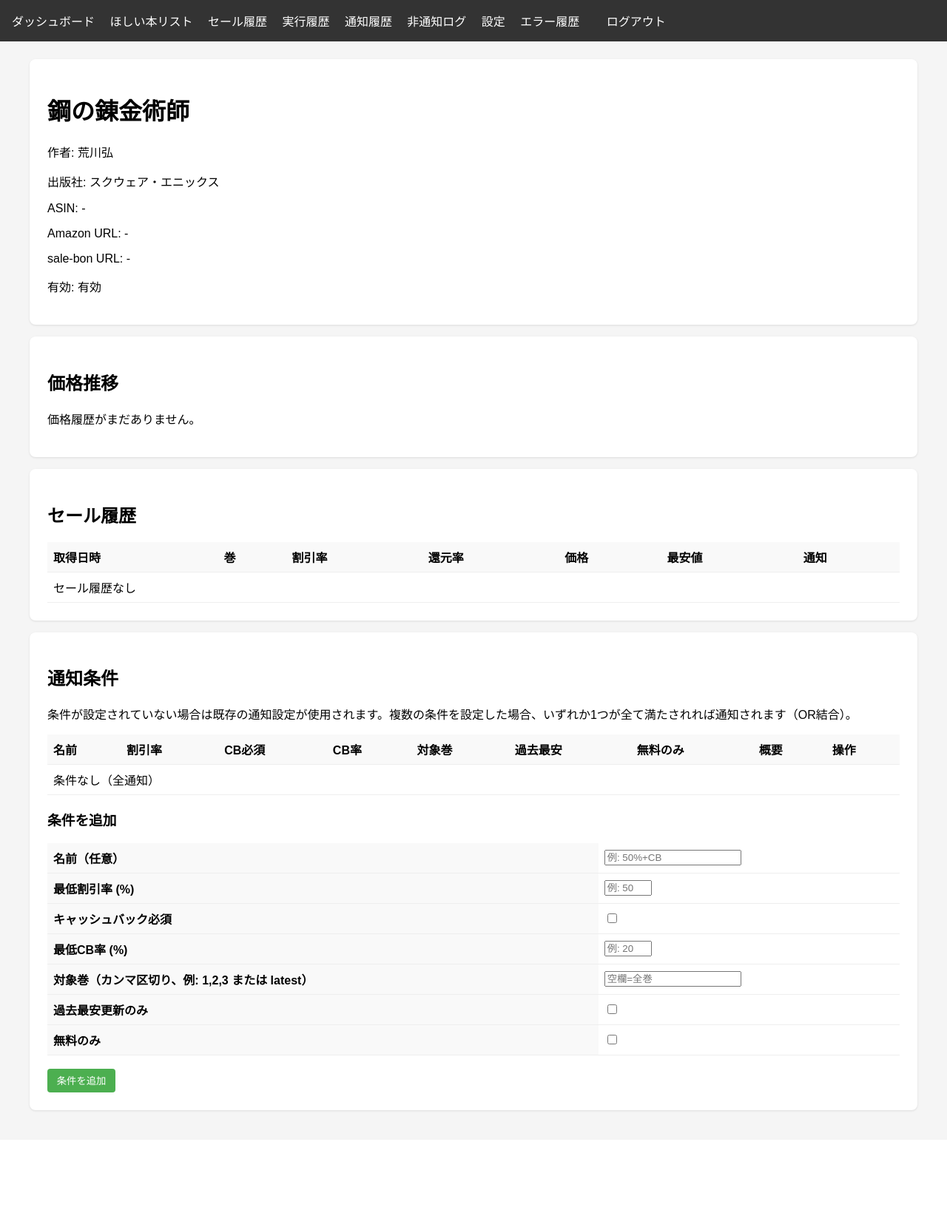
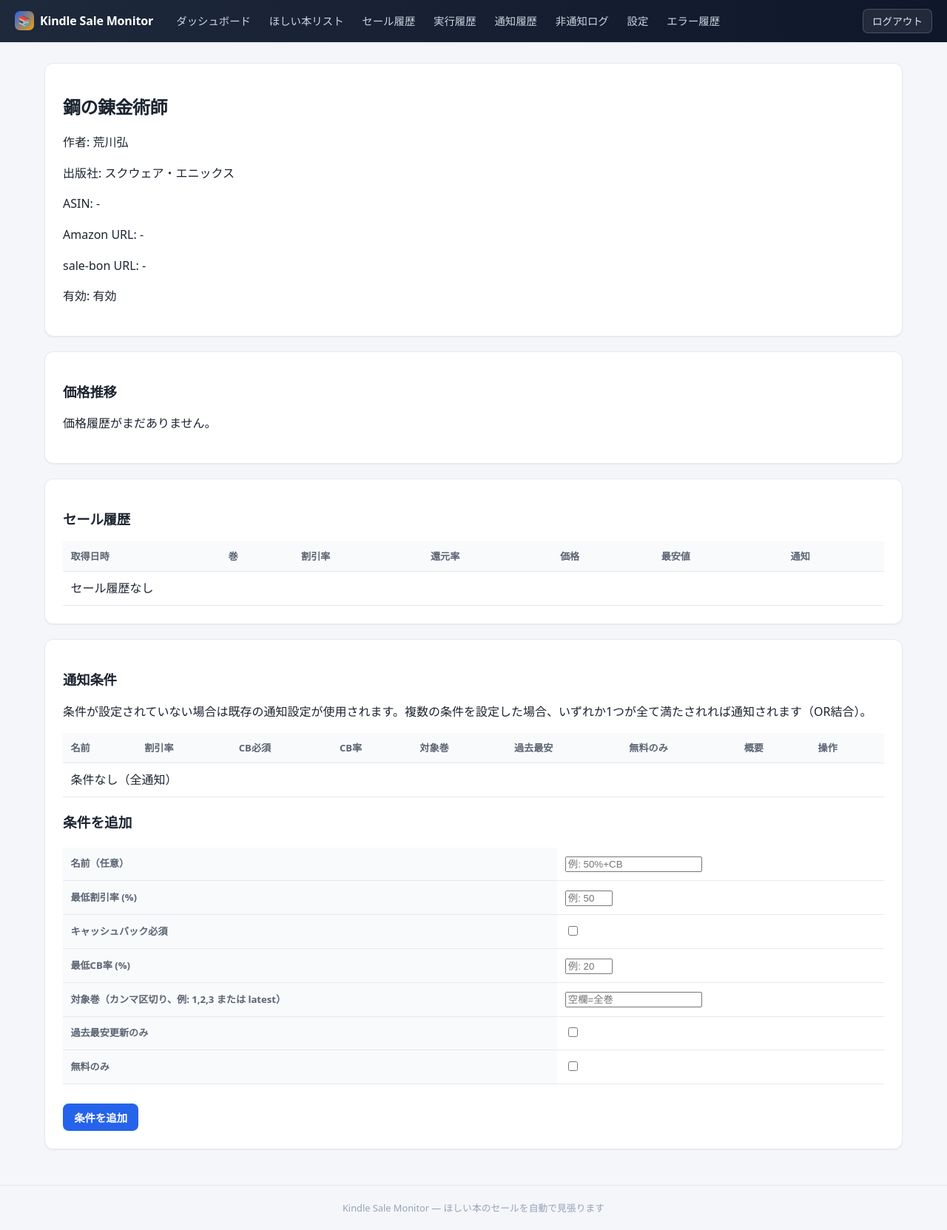
Before and after one commit to sota1111/kindle-sale-monitor, a FastAPI app: page /books/1 in a window 1280 px wide. Shown: the whole page at 74% size. Before the commit the page ends 1504 px from the top, so only its background shows below. Run offline with FastAPI, Linux system fonts and the light colour scheme; the visitor is signed in with stand-in values (Sample User, id 1); data that the repository does not hold is empty.

Commit message:
feat(SOT-872): refresh server-rendered UI with cohesive design system
Rework base.html shared styles (design tokens, branded sticky nav with
mark, refined cards/tables/buttons, footer) — lifts every page that
extends it — and restyle the standalone login page to match.

Satisfies 機能美 criteria: brand consistency, layout hierarchy,
contrast, function-first nav. Template-only change.

Co-Authored-By: Claude Opus 4.8 <noreply@anthropic.com>

```diff
--- a/app/templates/base.html
+++ b/app/templates/base.html
@@ -5,21 +5,74 @@
     <meta name="viewport" content="width=device-width, initial-scale=1.0">
     <title>{% block title %}Kindle Sale Monitor{% endblock %}</title>
     <style>
-        body { font-family: sans-serif; margin: 0; padding: 0; background: #f5f5f5; }
-        nav { background: #333; color: white; padding: 1rem; }
-        nav a { color: white; text-decoration: none; margin-right: 1rem; }
-        nav a:hover { text-decoration: underline; }
-        main { padding: 1.5rem; max-width: 1200px; margin: 0 auto; }
-        .card { background: white; border-radius: 8px; padding: 1.5rem; margin-bottom: 1rem; box-shadow: 0 1px 3px rgba(0,0,0,0.1); }
+        :root {
+            --canvas: #f4f6f9;
+            --surface: #ffffff;
+            --border: #e6e9ee;
+            --ink: #1c2430;
+            --muted: #5b6472;
+            --primary: #2563eb;
+            --primary-hover: #1d4ed8;
+            --danger: #dc2626;
+            --danger-hover: #b91c1c;
+            --slate: #64748b;
+            --slate-hover: #475569;
+            --radius: 12px;
+            --shadow-sm: 0 1px 2px rgba(16,24,40,.06);
+            --shadow: 0 4px 16px rgba(16,24,40,.08);
+        }
+        * { box-sizing: border-box; }
+        body { font-family: system-ui, -apple-system, "Segoe UI", Roboto, sans-serif;
+               margin: 0; padding: 0; background: var(--canvas); color: var(--ink);
+               line-height: 1.6; display: flex; flex-direction: column; min-height: 100vh;
+               -webkit-font-smoothing: antialiased; }
+        nav { position: sticky; top: 0; z-index: 20;
+              background: linear-gradient(90deg, #1e293b, #0f172a); color: #fff;
+              padding: .7rem 1.25rem; box-shadow: var(--shadow-sm);
+              display: flex; align-items: center; gap: .35rem; flex-wrap: wrap; }
+        .nav-brand { display: inline-flex; align-items: center; gap: .5rem;
+                     font-weight: 700; margin-right: 1rem; letter-spacing: -.01em; }
+        .nav-mark { display: inline-flex; align-items: center; justify-content: center;
+                    width: 26px; height: 26px; border-radius: 7px;
+                    background: linear-gradient(135deg, var(--primary), #f59e0b);
+                    font-size: .85rem; }
+        nav a { color: #cbd5e1; text-decoration: none; padding: .35rem .6rem;
+                border-radius: 7px; font-size: .9rem; transition: background .15s, color .15s; }
+        nav a:hover { background: rgba(255,255,255,.1); color: #fff; }
+        nav form { margin-left: auto; }
+        nav .nav-logout { background: rgba(255,255,255,.08); border: 1px solid rgba(255,255,255,.18);
+                          color: #e2e8f0; cursor: pointer; font-size: .85rem; font-family: inherit;
+                          padding: .35rem .75rem; border-radius: 7px; transition: background .15s; }
+        nav .nav-logout:hover { background: rgba(255,255,255,.18); }
+        main { padding: 1.75rem 1.25rem; max-width: 1200px; margin: 0 auto; width: 100%; flex: 1; }
+        h1 { font-size: 1.5rem; letter-spacing: -.02em; }
+        h2 { font-size: 1.15rem; letter-spacing: -.01em; }
+        .card { background: var(--surface); border: 1px solid var(--border);
+                border-radius: var(--radius); padding: 1.5rem; margin-bottom: 1.25rem;
+                box-shadow: var(--shadow-sm); }
         table { width: 100%; border-collapse: collapse; }
-        th, td { padding: 0.5rem; border-bottom: 1px solid #eee; text-align: left; }
-        th { background: #f9f9f9; font-weight: bold; }
-        .btn { display: inline-block; padding: 0.4rem 0.8rem; background: #4CAF50; color: white; border-radius: 4px; text-decoration: none; border: none; cursor: pointer; }
-        .btn-danger { background: #f44336; }
-        .btn-secondary { background: #888; }
+        th, td { padding: .6rem .65rem; border-bottom: 1px solid var(--border); text-align: left; }
+        th { background: #f8fafc; font-weight: 600; color: var(--muted);
+             font-size: .82rem; text-transform: none; }
+        tbody tr:hover { background: #f8fafc; }
+        td a { color: var(--primary); text-decoration: none; }
+        td a:hover { text-decoration: underline; }
+        .btn { display: inline-flex; align-items: center; justify-content: center;
+               padding: .5rem .95rem; background: var(--primary); color: #fff;
+               border-radius: 8px; text-decoration: none; border: none; cursor: pointer;
+               font-size: .9rem; font-weight: 600; font-family: inherit;
+               transition: background .15s, box-shadow .15s; }
+        .btn:hover { background: var(--primary-hover); box-shadow: var(--shadow); }
+        .btn-danger { background: var(--danger); }
+        .btn-danger:hover { background: var(--danger-hover); }
+        .btn-secondary { background: var(--slate); }
+        .btn-secondary:hover { background: var(--slate-hover); }
+        .app-footer { border-top: 1px solid var(--border); padding: 1.25rem;
+                      text-align: center; color: #94a3b8; font-size: .8rem; }
         @media (max-width: 700px) {
-            main { padding: 1rem 0.75rem; }
-            .card { padding: 1rem; }
+            main { padding: 1.25rem .75rem; }
+            .card { padding: 1.1rem; }
+            nav { gap: .15rem; }
             /* On mobile, let wide tables scroll horizontally inside their own box
                instead of overflowing the page. Desktop layout is unchanged. */
             table { display: block; overflow-x: auto; -webkit-overflow-scrolling: touch; white-space: nowrap; }
@@ -28,6 +81,7 @@
 </head>
 <body>
     <nav>
+        <span class="nav-brand"><span class="nav-mark">📚</span>Kindle Sale Monitor</span>
         <a href="/">ダッシュボード</a>
         <a href="/books">ほしい本リスト</a>
         <a href="/sales">セール履歴</a>
@@ -36,12 +90,15 @@
         <a href="/monitoring">非通知ログ</a>
         <a href="/settings">設定</a>
         <a href="/errors">エラー履歴</a>
-        <form method="post" action="/logout" style="display:inline;">
-            <button type="submit" style="background:none;border:none;color:white;cursor:pointer;font-size:inherit;padding:0;margin-left:1rem;">ログアウト</button>
+        <form method="post" action="/logout">
+            <button type="submit" class="nav-logout">ログアウト</button>
         </form>
     </nav>
     <main>
         {% block content %}{% endblock %}
     </main>
+    <footer class="app-footer">
+        Kindle Sale Monitor — ほしい本のセールを自動で見張ります
+    </footer>
 </body>
 </html>
```
Also changed, not shown: app/templates/login.html (+24 -13 lines).
